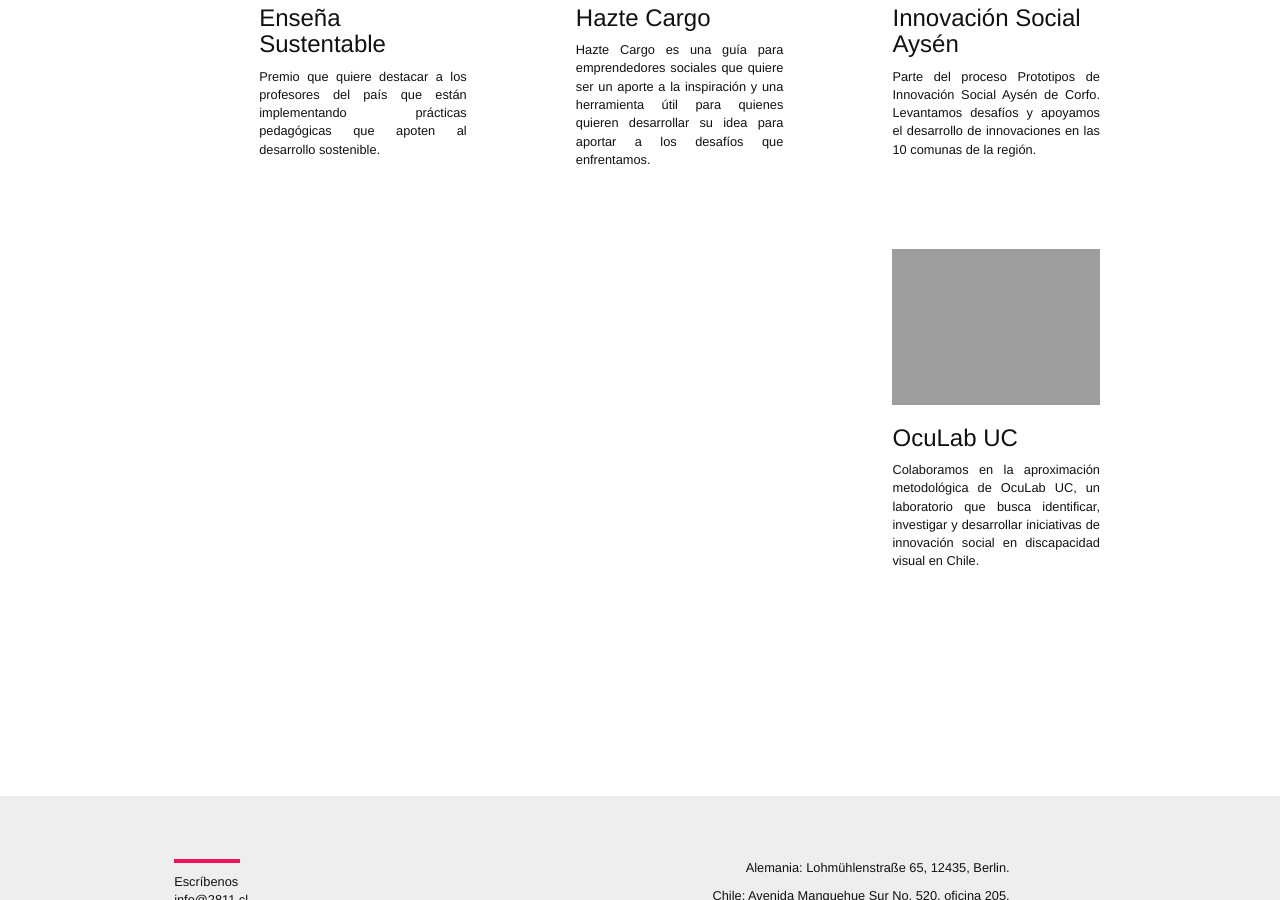
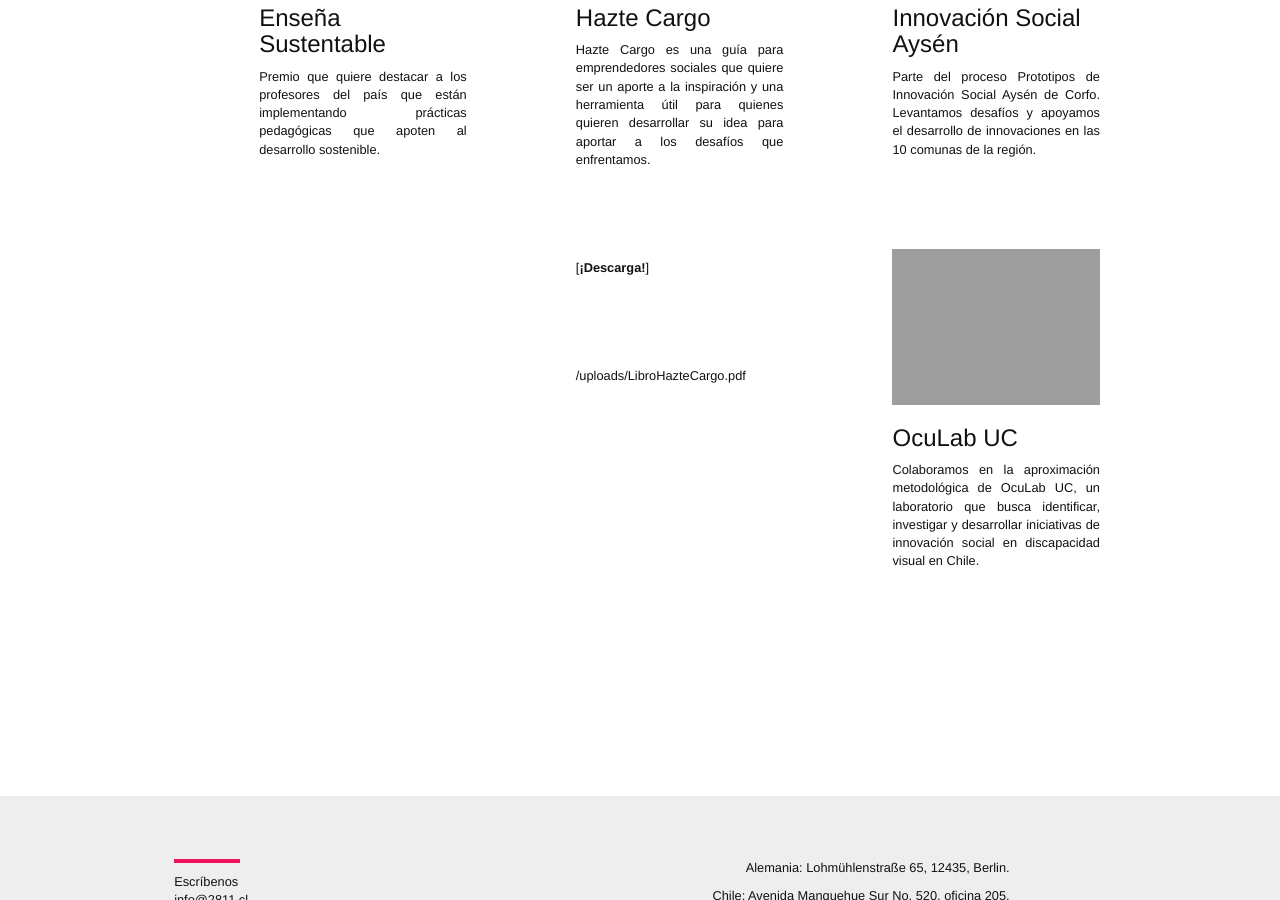
Before and after one commit to 2811Chile/2811Chile.github.io, a Jekyll site: the page built from trabajos.md, in a window 1280 px wide and 900 px high, scrolled down 2282 px. Built offline with Jekyll 4.4.1, drawn with Linux system fonts in a browser that asks for light colours; nearby versions of some CDN libraries; some web fonts are replaced.

Commit message:
Updated Libro Hazte Cargo and 1 other file

```diff
--- a/_proyectos/04hazte-cargo.markdown
+++ b/_proyectos/04hazte-cargo.markdown
@@ -3,8 +3,12 @@
 date: 2018-11-21 16:33:00 Z
 position: 5
 nombre: Hazte Cargo
-link:
+link: "/uploads/LibroHazteCargo.pdf"
 imagen: "/uploads/Pagina%202811%20(5).png"
 ---
 
 Hazte Cargo es una guía para emprendedores sociales que quiere ser un aporte a la inspiración y una herramienta útil para quienes quieren desarrollar su idea para aportar a los desafíos que enfrentamos.
+
+[**¡Descarga!**]
+
+/uploads/LibroHazteCargo.pdf
```
Also changed, not shown: 1 other file.
